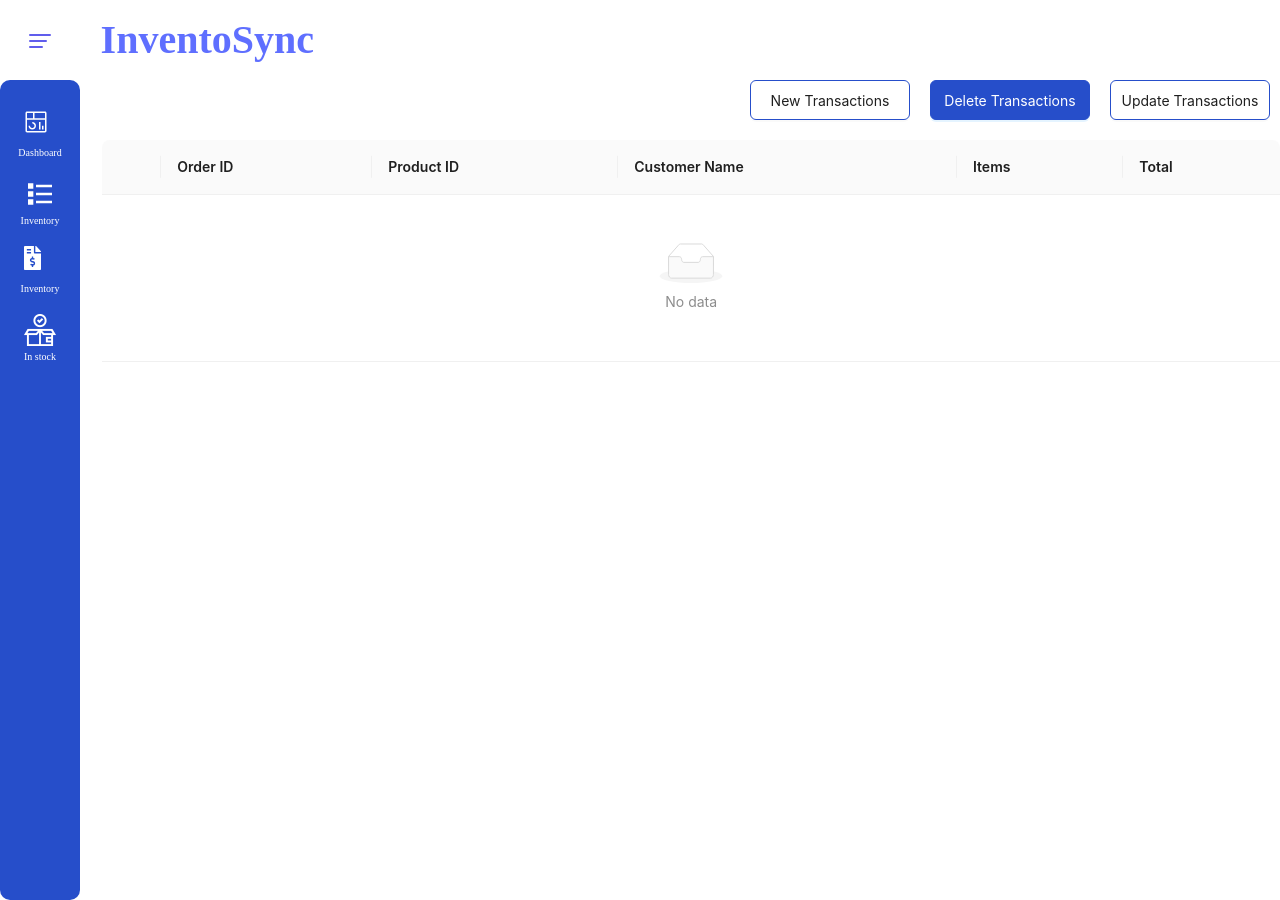
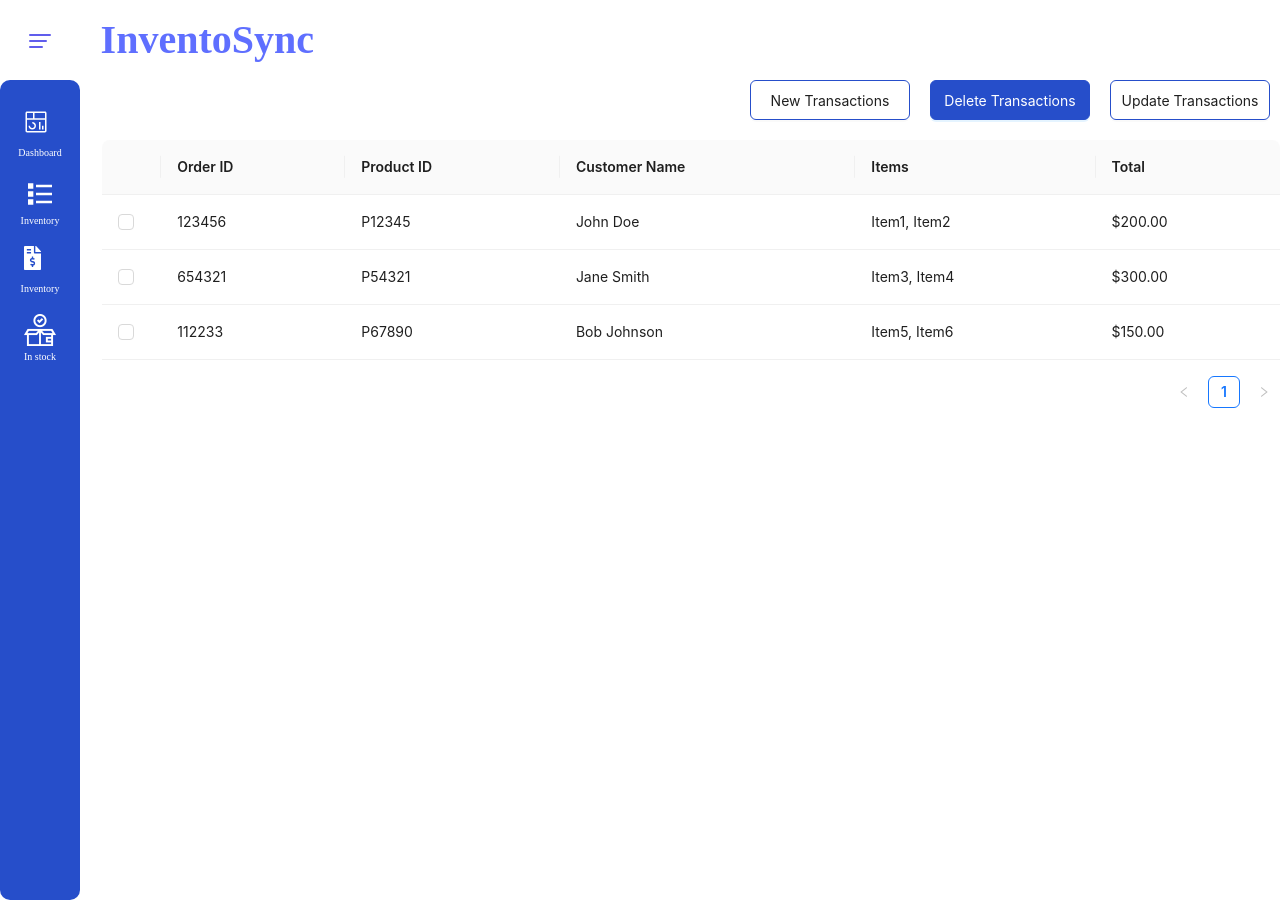
Before and after one commit to oshan35/Inventory-Management-System, a React (Create React App) app: page / in a window 1280 px wide. Built offline with nearby package versions, Linux system fonts and the light colour scheme.

Commit message:
changes to transaction page

```diff
--- a/src/Pages/Transactions/transaction.js
+++ b/src/Pages/Transactions/transaction.js
@@ -6,10 +6,38 @@ import { Button, Space } from 'antd';
 import TransactionModal from './transactionForm';
 import './transaction.css';
 
+const sampleData = [
+    {
+        key: '1',
+        orderId: '123456',
+        productId: 'P12345',
+        customerName: 'John Doe',
+        items: 'Item1, Item2',
+        total: '$200.00'
+    },
+    {
+        key: '2',
+        orderId: '654321',
+        productId: 'P54321',
+        customerName: 'Jane Smith',
+        items: 'Item3, Item4',
+        total: '$300.00'
+    },
+    {
+        key: '3',
+        orderId: '112233',
+        productId: 'P67890',
+        customerName: 'Bob Johnson',
+        items: 'Item5, Item6',
+        total: '$150.00'
+    }
+];
+
 export default function TransactionsPage() {
-    const [data, setData] = useState([]);
+    const [data, setData] = useState(sampleData);
     const [checkedKeys, setCheckedKeys] = useState([]);
     const [isModalVisible, setIsModalVisible] = useState(false);
+    const [selectedTransaction, setSelectedTransaction] = useState(null);
 
     const columns = [
         {
@@ -44,8 +72,19 @@ export default function TransactionsPage() {
           dataIndex: 'total',
         },
     ];
+
     const handleCheck = (e, key) => {
-        // ... (handleCheck definition remains the same)
+        const newCheckedKeys = e.target.checked
+            ? [...checkedKeys, key]
+            : checkedKeys.filter(checkedKey => checkedKey !== key);
+        setCheckedKeys(newCheckedKeys);
+
+        if (e.target.checked) {
+            const selected = data.find(item => item.key === key);
+            setSelectedTransaction(selected);
+        } else {
+            setSelectedTransaction(null);
+        }
     };
 
     const handleCancel = () => {
@@ -66,15 +105,18 @@ export default function TransactionsPage() {
     };
 
     const handleUpdate = () => {
-        // Handle updating checked transactions
-        // ...
+        if (checkedKeys.length === 1) {  // Ensure only one transaction is selected
+            setIsModalVisible(true);
+        } else {
+            alert('Please select exactly one transaction to update.');
+        }
     };
+
 
     const handleOk = (form) => {
         form.validateFields()
             .then(values => {
                 form.resetFields();
-                // Handle form submission, e.g., save transaction
                 console.log('Submitted values:', values);
                 setIsModalVisible(false);
             })
@@ -108,7 +150,9 @@ export default function TransactionsPage() {
                 isModalVisible={isModalVisible}
                 handleOk={handleOk}
                 handleCancel={handleCancel}
+                transaction={selectedTransaction}
             />
+
         </>
     );
 }
--- a/src/Pages/Transactions/transactionForm.js
+++ b/src/Pages/Transactions/transactionForm.js
@@ -1,9 +1,24 @@
 // TransactionModal.js
-import React from 'react';
+import React, { useEffect } from 'react';
 import { Modal, Form, Input } from 'antd';
 
-export default function TransactionModal({ isModalVisible, handleOk, handleCancel }) {
+export default function TransactionModal({ isModalVisible, handleOk, handleCancel, transaction }) {
     const [form] = Form.useForm();
+
+    useEffect(() => {
+        if (transaction) {
+            form.setFieldsValue({
+                orderId: transaction.orderId,
+                productId: transaction.productId,
+                customerName: transaction.customerName,
+                items: transaction.items,
+                total: transaction.total
+            });
+        } else {
+            form.resetFields();
+        }
+    }, [transaction, form]);
+
 
     return (
         <Modal
```
